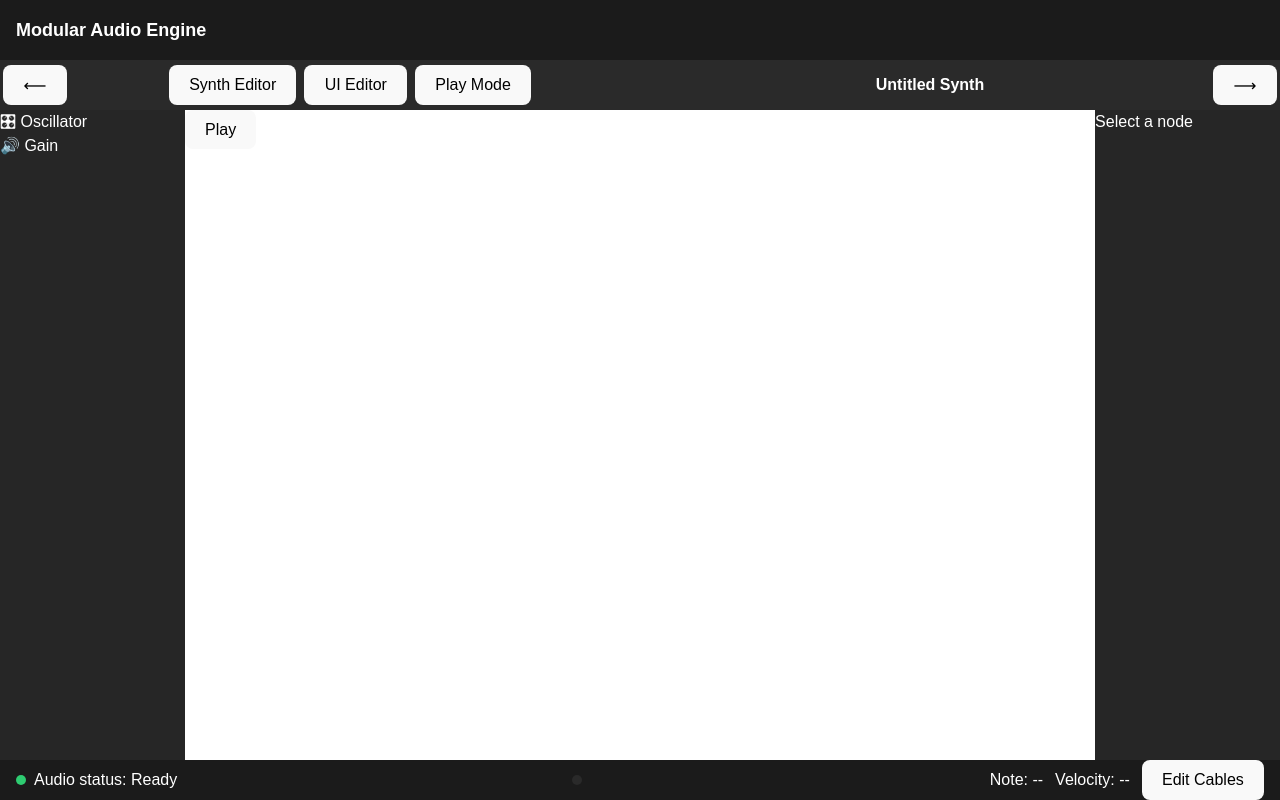
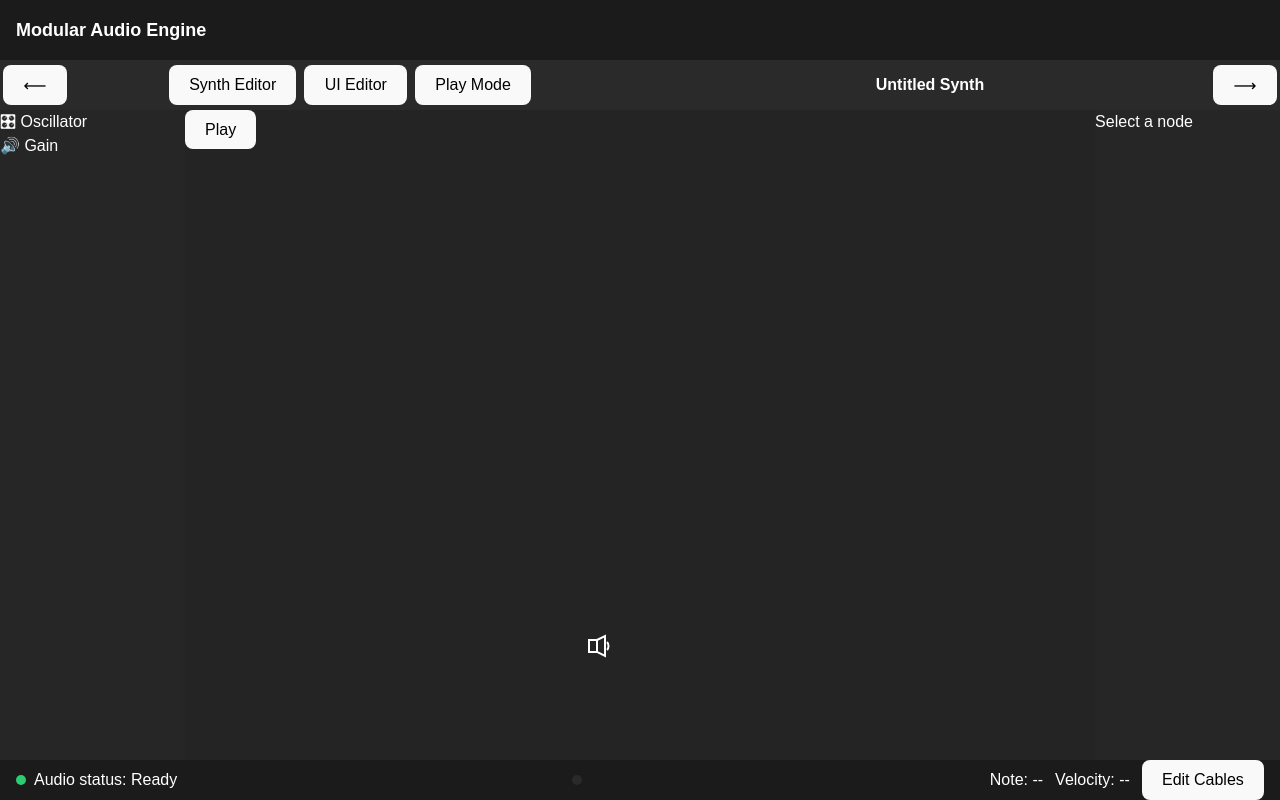
Before and after one commit to abonello/modular-audio-engine, a React (Vite) app: page / in a window 1280 px wide. Built offline with nearby package versions, Linux system fonts and the light colour scheme.

Commit message:
Change body background color

```diff
--- a/src/ui/Layout/layout.css
+++ b/src/ui/Layout/layout.css
@@ -3,6 +3,7 @@ body {
   width: 100vw;
   max-height: 100vh;
   overflow-y: hidden;
+  background-color: #353535;
 }
 
 .appRoot {
@@ -13,6 +14,7 @@ body {
   width: 100%;
   max-width: 1500px;
   margin: 0 auto;
+  background-color: #242424;
 }
 
 /* HEADER */
```
